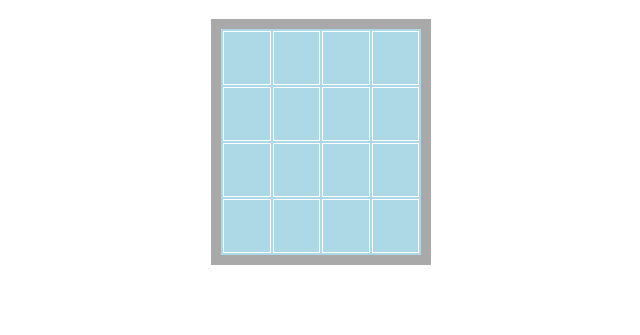
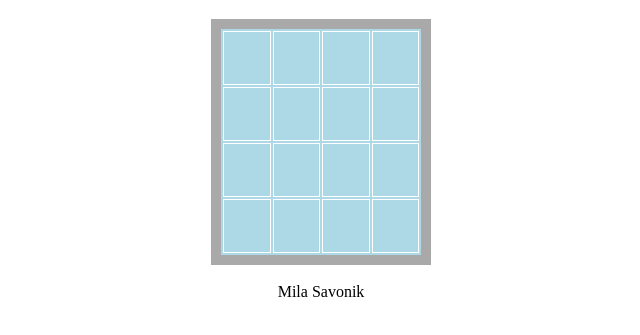
Before and after one commit to Mila2999/mine-sweeper, a plain HTML site: page index.html in a window 1280 px wide. Shown: the part 61-396 px from the top of the page, without its empty margins (319-959 px from the left). Drawn offline with Linux system fonts and the light colour scheme.

Commit message:
added footer

```diff
--- a/index.html
+++ b/index.html
@@ -13,5 +13,6 @@
     <br />
     <script src="js/main.js"></script>
     <script src="js/utils.js"></script>
+    <footer>Mila Savonik</footer>
   </body>
 </html>
```
